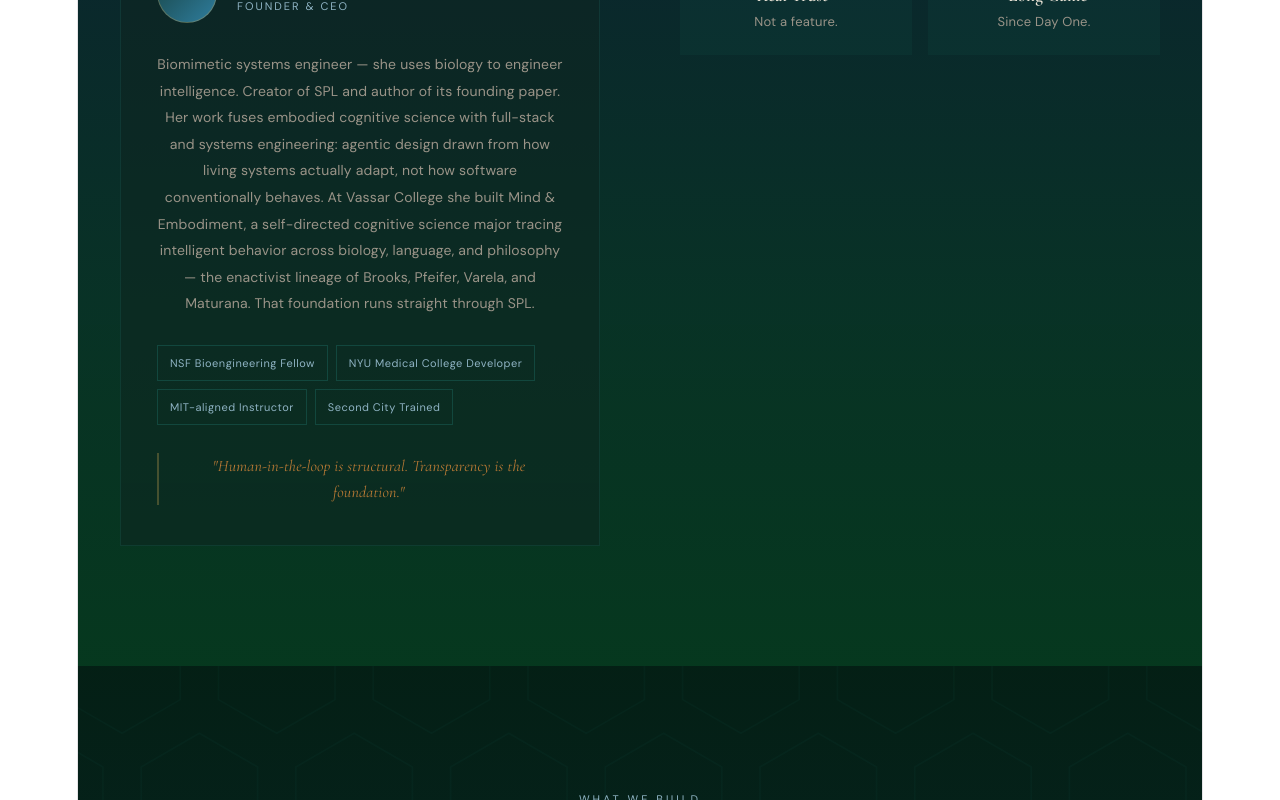
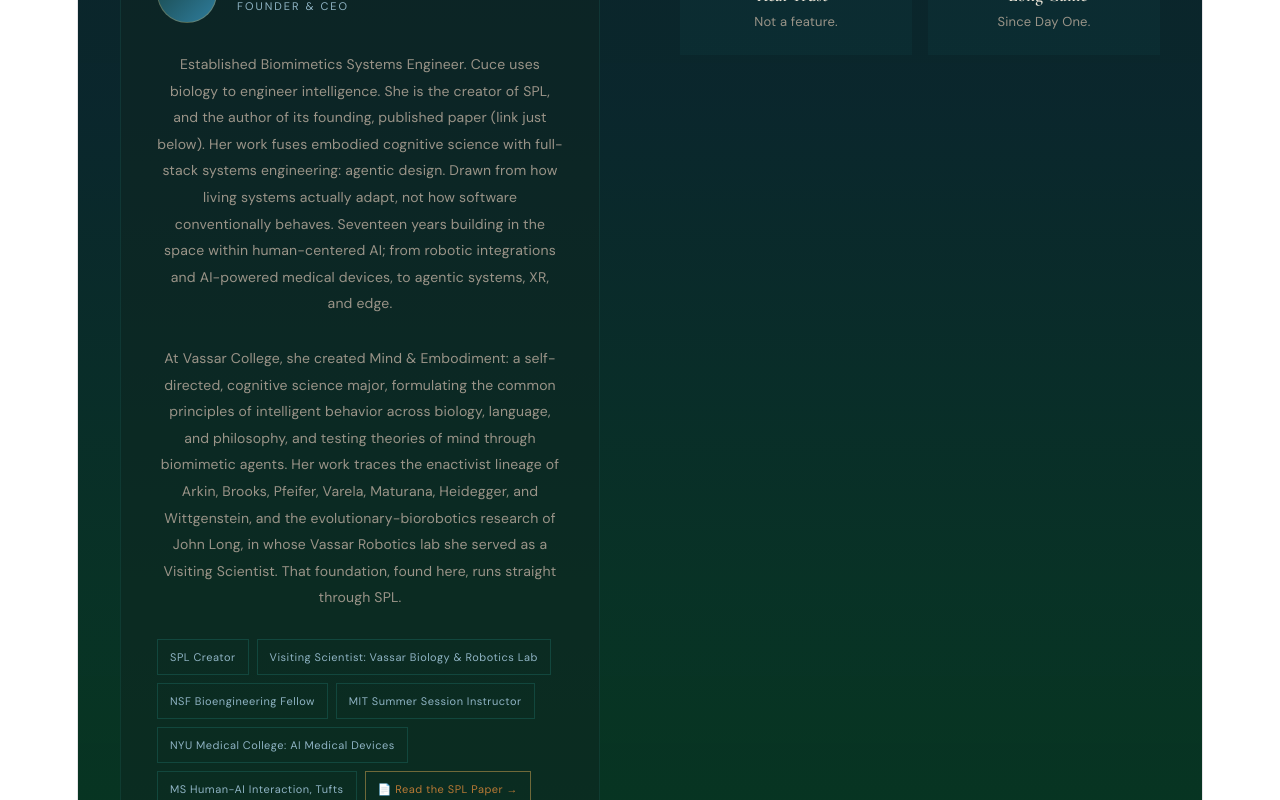
Before and after one commit to TheRealNikki/dasein-bridge, a React (Vite) app: page / in a window 1280 px wide. Shown: the part 1800-2600 px from the top of the page. Built offline with nearby package versions, Linux system fonts and the light colour scheme.

Commit message:
Rebuilt Pam Bio: powerhouse credentials, accurate lineage, proper SPL paper link

```diff
--- a/src/DaseinBridge.jsx
+++ b/src/DaseinBridge.jsx
@@ -379,13 +379,15 @@ People lead. Technology follows. Humanity rises.
       <div className="dm" style={{ fontSize: 11, letterSpacing: 2, textTransform: "uppercase", color: "var(--sage)" }}>Founder &amp; CEO</div>
     </div>
   </div>
-  <p className="dm" style={{ fontSize: 14, lineHeight: 1.9, color: "var(--muted)", marginBottom: 28 }}>
-    Biomimetic systems engineer — she uses biology to engineer intelligence. Creator of SPL and author of its founding paper. Her work fuses embodied cognitive science with full-stack and systems engineering: agentic design drawn from how living systems actually adapt, not how software conventionally behaves. At Vassar College she built Mind &amp; Embodiment, a self-directed cognitive science major tracing intelligent behavior across biology, language, and philosophy — the enactivist lineage of Brooks, Pfeifer, Varela, and Maturana. That foundation runs straight through SPL.
+<p className="dm" style={{ fontSize: 14, lineHeight: 1.9, color: "var(--muted)", marginBottom: 28 }}> Established Biomimetics Systems Engineer. Cuce uses biology to engineer intelligence. She is the creator of SPL, and the author of its founding, published paper (link just below). Her work fuses embodied cognitive science with <em>full-stack</em> systems engineering: agentic design. Drawn from how living systems actually adapt, not how software conventionally behaves. Seventeen years building in the space within human-centered AI; from robotic integrations and AI-powered medical devices, to agentic systems, XR, and edge.
   </p>
+  <p className="dm" style={{ fontSize: 14, lineHeight: 1.9, color: "var(--muted)", marginBottom: 28 }}> At Vassar College, she created Mind &amp; Embodiment: a self-directed, cognitive science <em>major</em>, formulating the common principles of intelligent behavior across biology, language, and philosophy, and testing theories of mind through biomimetic agents. Her work traces the enactivist lineage of Arkin, Brooks, Pfeifer, Varela, Maturana, Heidegger, and Wittgenstein, and the evolutionary-biorobotics research of John Long, in whose Vassar Robotics lab she served as a Visiting Scientist. That foundation, found here, runs straight through SPL. </p>
+
   <div style={{ display: "flex", flexWrap: "wrap", gap: 8, marginBottom: 28 }}>
-    {["NSF Bioengineering Fellow", "NYU Medical College Developer", "MIT-aligned Instructor", "Second City Trained"].map(t => (
+    {["SPL Creator", "Visiting Scientist: Vassar Biology & Robotics Lab", "NSF Bioengineering Fellow", "MIT Summer Session Instructor", "NYU Medical College: AI Medical Devices", "MS Human-AI Interaction, Tufts"].map(t => (
       <span key={t} className="dm" style={{ fontSize: 11, padding: "4px 12px", border: "1px solid rgba(42,157,143,0.25)", color: "var(--sage)", letterSpacing: 0.5 }}>{t}</span>
     ))}
+    <a href="https://share.google/aqnB25OHsBHkEAejM" target="_blank" rel="noopener noreferrer" className="dm" style={{ fontSize: 11, padding: "4px 12px", border: "1px solid rgba(212,168,83,0.5)", color: "var(--gold)", letterSpacing:0.5, textDecoration: "none" }}>📄 Read the SPL Paper →</a>
   </div>
   <blockquote className="cg" style={{ fontStyle: "italic", fontSize: 16, color: "var(--gold)", borderLeft: "2px solid rgba(212,168,83,0.3)", paddingLeft: 16 }}>
     "Human-in-the-loop is structural. Transparency is the foundation."
```
